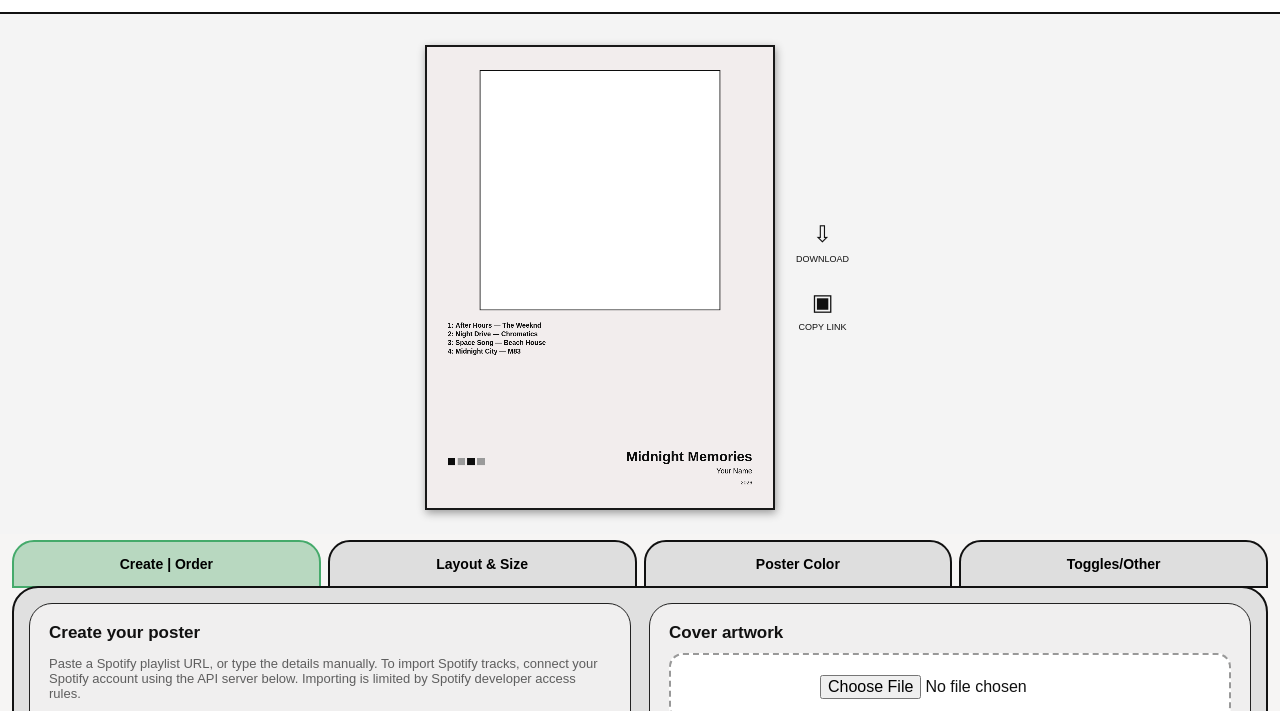
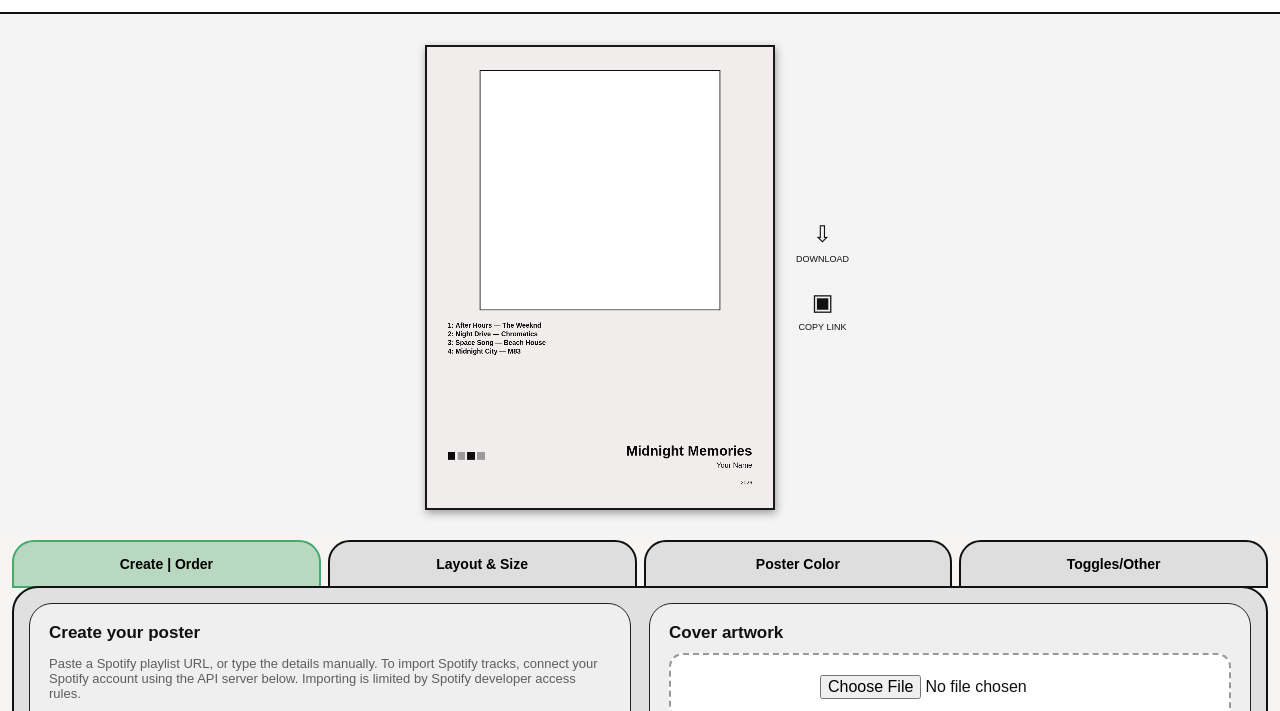
Before and after one commit to Heed725/skyplay_poster_generator, a website: page index.html in a window 1280 px wide. Shown: the part 58-769 px from the top of the page. Drawn offline with Linux system fonts and the light colour scheme.

Commit message:
Keep title artist spacing within poster and preserve pasted playlist on login

```diff
--- a/index.html
+++ b/index.html
@@ -35,7 +35,7 @@ const W=cvs.width,H=cvs.height,margin=Number(val("marginSlider"))/100*W,fg=val("
 ctx.fillStyle=val("bgColor");ctx.fillRect(0,0,W,H);
 if(val("styleSelect")==="frame"){ctx.strokeStyle=fg;ctx.lineWidth=3;ctx.strokeRect(margin*.55,margin*.55,W-margin*1.1,H-margin*1.1)}
 const tracks=val("tracksInput").split("\n").map(s=>s.trim()).filter(Boolean),cols=Number(val("trackCols")),title=val("titleInput")||"Playlist",artist=val("artistInput")||"Artist";
-const titleSize=fit(title,W-2*margin,48*Number(val("fontSlider"))/100),titleY=H-margin-90,artistY=titleY+Number(val("titleGap"));
+const titleSize=fit(title,W-2*margin,48*Number(val("fontSlider"))/100),titleY=H-margin-Math.max(90,Number(val("titleGap"))+Number(val("artistSize"))+43),artistY=titleY+Number(val("titleGap"));
 const artFactor={large:.9,medium:.76,small:.6}[val("artSize")],art=Math.min((W-2*margin)*artFactor,H*.52);
 const ax=(W-art)/2,ay=margin*1.12;
 ctx.fillStyle="#fff";ctx.fillRect(ax,ay,art,art);
@@ -127,7 +127,7 @@ $("importStatus").textContent="Backend is online. Spotify credentials: "+(d.spot
 const fragment=new URLSearchParams(location.hash.replace(/^#/,""));
 if(fragment.get("skyplay_session")){sessionStorage.setItem("skyplay_session",fragment.get("skyplay_session"));$("importStatus").textContent="Spotify connected! Playlist links will import automatically.";history.replaceState(null,"",location.pathname+location.search)}
 if(fragment.get("skyplay_error")){$("importStatus").textContent="Spotify login failed: "+fragment.get("skyplay_error");history.replaceState(null,"",location.pathname+location.search)}
-$("connectSpotify").onclick=async()=>{const api=endpoint();if(!checkEndpoint(api)){$("importStatus").textContent="Enter the Render backend HTTPS URL first, not a GitHub Pages URL.";return}localStorage.setItem("skyplay_api_url",api);$("importStatus").textContent="Checking backend before Spotify login…";try{const health=await apiJSON(api+"/health");if(!health.ok||!health.spotifyConfigured)throw Error("Spotify credentials are not configured on the backend.");location.href=api+"/auth/login"}catch(e){$("importStatus").textContent="Cannot connect to Spotify: "+e.message}};
+$("connectSpotify").onclick=async()=>{const api=endpoint();if(!checkEndpoint(api)){$("importStatus").textContent="Enter the Render backend HTTPS URL first, not a GitHub Pages URL.";return}localStorage.setItem("skyplay_api_url",api);if(isPlaylistLink(val("playlistUrl")))sessionStorage.setItem("skyplay_pending_playlist",val("playlistUrl"));$("importStatus").textContent="Checking backend before Spotify login…";try{const health=await apiJSON(api+"/health");if(!health.ok||!health.spotifyConfigured)throw Error("Spotify credentials are not configured on the backend.");location.href=api+"/auth/login"}catch(e){$("importStatus").textContent="Cannot connect to Spotify: "+e.message}};
 $("importPlaylist").onclick=async()=>{clearTimeout(pasteTimer);
 const url=val("playlistUrl"),m=url.match(/open\.spotify\.com\/playlist\/([a-zA-Z0-9]+)/);
 if(!m){$("importStatus").textContent="Enter a valid Spotify playlist URL.";return}
```
